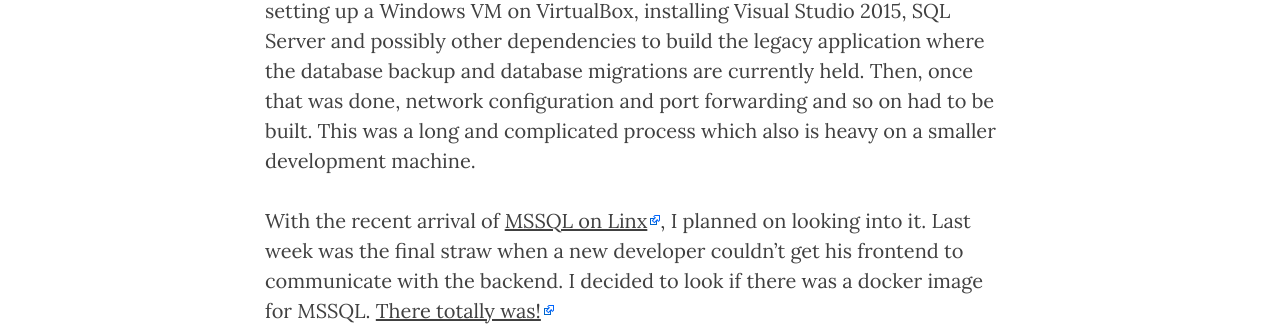
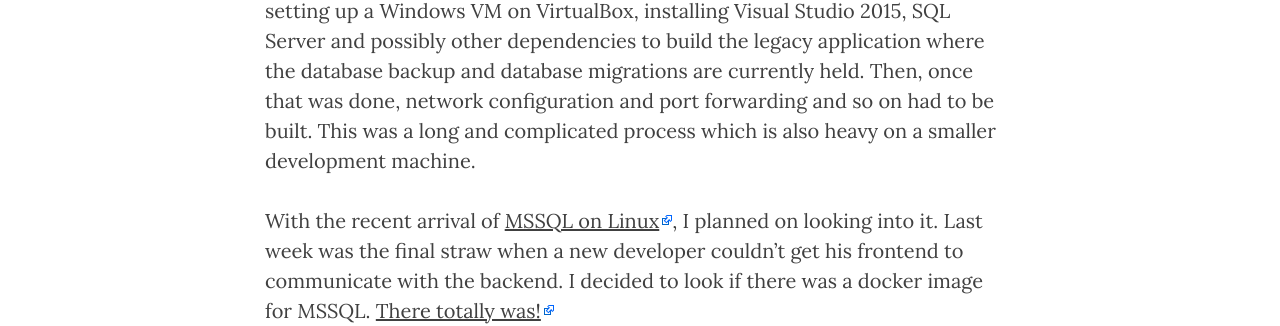
Before and after one commit to akinoxsolutions/akinoxsolutions.github.io, a Jekyll site: the page built from _posts/2017/03/2017-03-03-cross-platform-development-with-dotnetcore-and-mssql.md, in a window 1280 px wide and 1400 px high, scrolled down 602 px. Shown: the part 322-648 px from the top of the window. Built offline with Jekyll 4.4.1, drawn with Linux system fonts in a browser that asks for light colours; nearby versions of some CDN libraries; comment, search, counter and statistics services are not loaded; some of the changed text lies outside the part shown.

Commit message:
Fix typo.

```diff
--- a/_posts/2017/03/2017-03-03-cross-platform-development-with-dotnetcore-and-mssql.md
+++ b/_posts/2017/03/2017-03-03-cross-platform-development-with-dotnetcore-and-mssql.md
@@ -16,9 +16,9 @@
 Visual Studio 2015, SQL Server and possibly other dependencies to build the legacy application where
 the database backup and database migrations are currently held. Then, once that was done, network
 configuration and port forwarding and so on had to be built. This was a long and complicated process
-which also is heavy on a smaller development machine.
+which is also heavy on a smaller development machine.
 
-With the recent arrival of [MSSQL on Linx](https://www.microsoft.com/en-us/sql-server/sql-server-vnext-including-Linux),
+With the recent arrival of [MSSQL on Linux](https://www.microsoft.com/en-us/sql-server/sql-server-vnext-including-Linux),
 I planned on looking into it. Last week was the final straw when a new developer couldn't get his frontend
 to communicate with the backend. I decided to look if there was a docker image for MSSQL.
 [There totally was!](https://hub.docker.com/r/microsoft/mssql-server-linux/)
```
Also changed, not shown: other parts of _posts/2017/03/2017-03-03-cross-platform-development-with-dotnetcore-and-mssql.md (+1 -1 lines).
